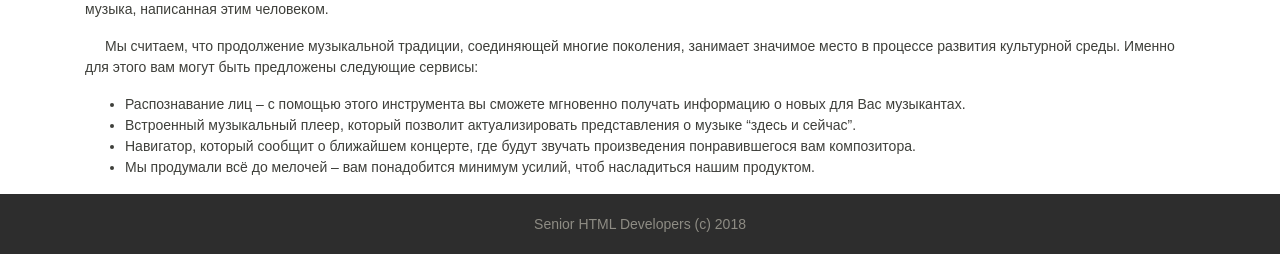
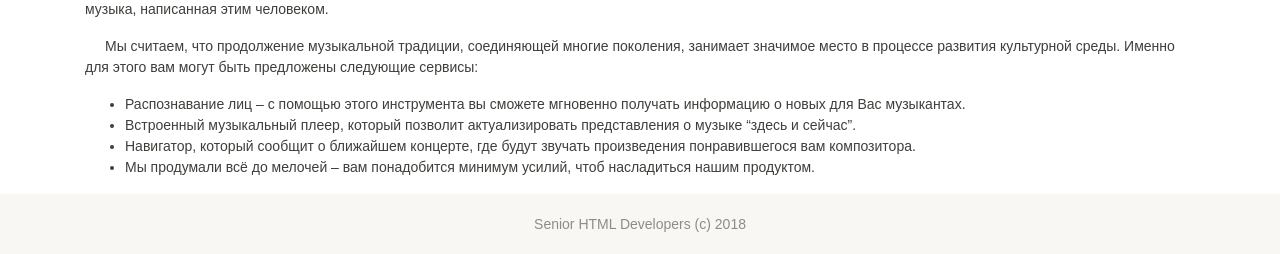
Before and after one commit to hazzus/symphon.io, a Django app: page /about/ in a window 1280 px wide. Shown: the part 594-848 px from the top of the page. Run offline with Django 3.2, Linux system fonts and the light colour scheme; some libraries are stand-ins or nearby versions.

Commit message:
fixed footer color

```diff
--- a/symphonio/static/css/main.css
+++ b/symphonio/static/css/main.css
@@ -33,7 +33,7 @@ footer {
     width: 100%;
     line-height: 60px;
     position: absolute;
-    background-color: #2D2D2D;
+    background-color: #F9F7F3;
 
     bottom: 0;
 }
@@ -41,7 +41,7 @@ footer {
 .bottom-container {
     width: auto;
     max-width: 680px;
-    background-color: #2D2D2D;
+    background-color: #F9F7F3;
     padding: 0 15px;
 }
 
```
